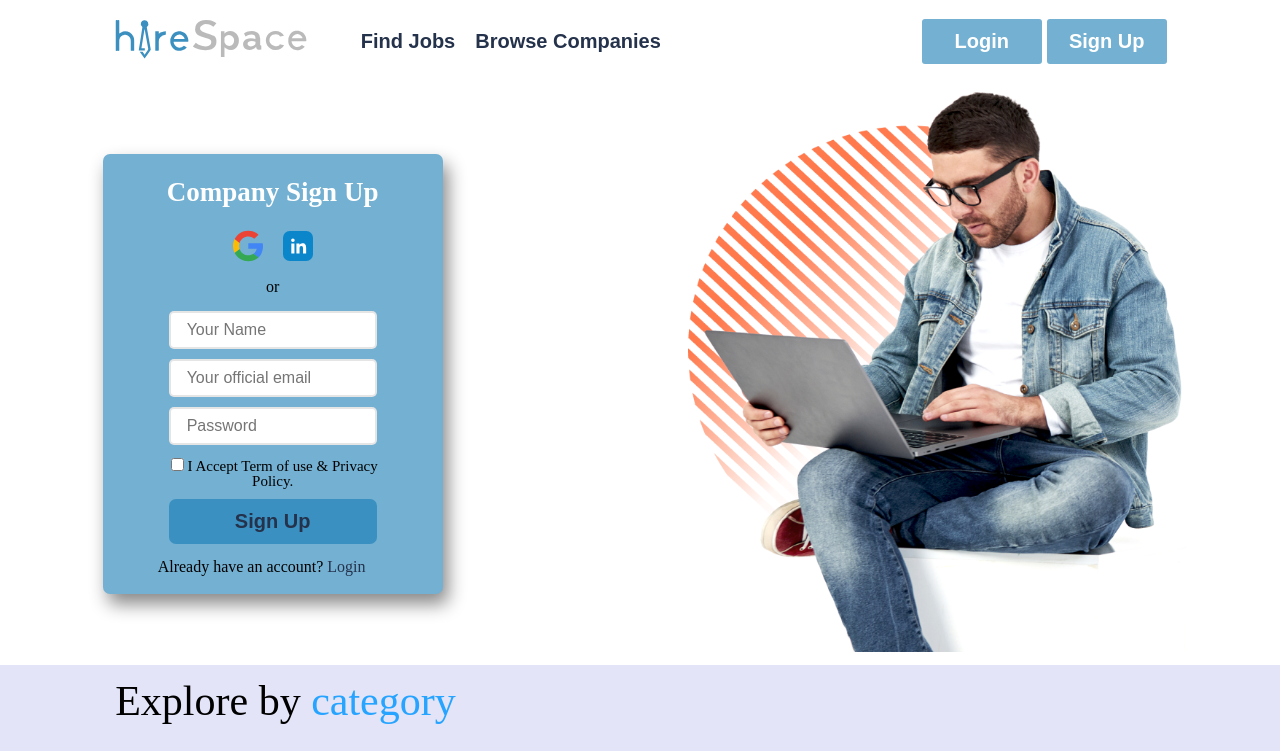
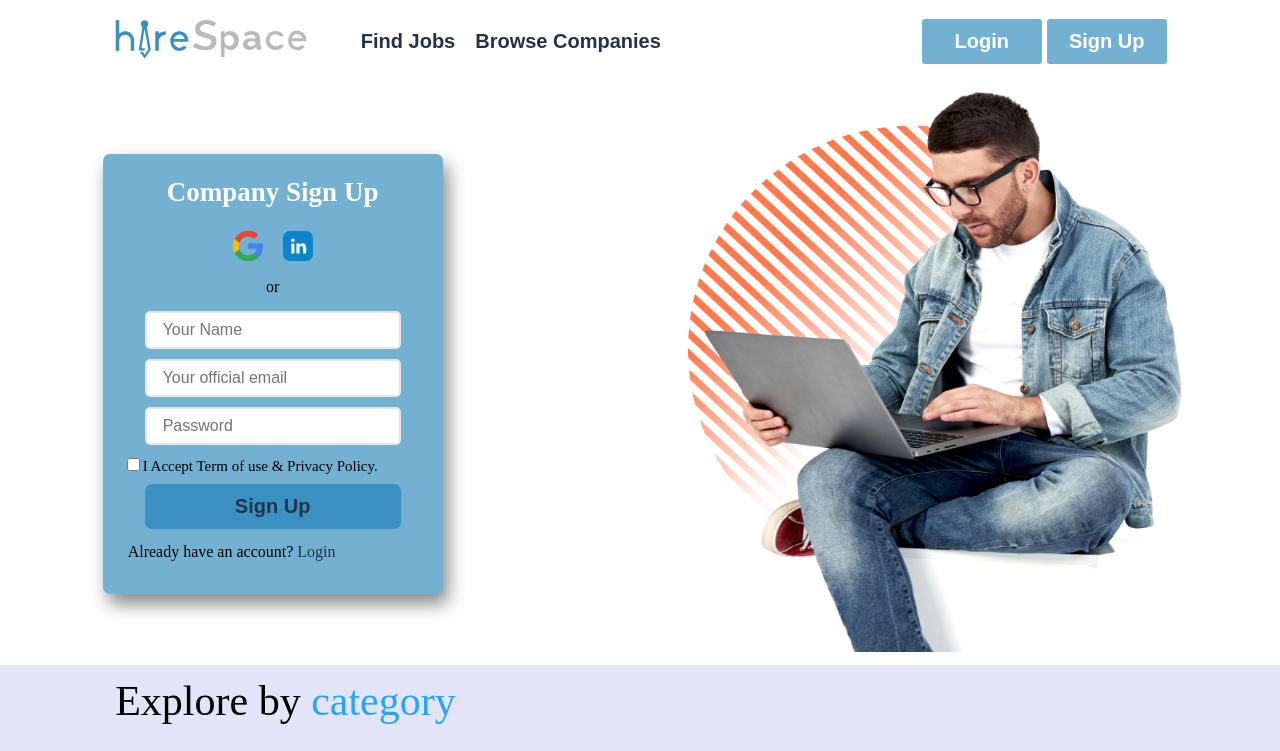
Before and after one commit to sauravraj276/HireSpace, a React (Create React App) app in the folder frontend/: page /CompanySignUp in a window 1280 px wide. Shown: the top 751 px of the page. Built offline with nearby package versions, Linux system fonts and the light colour scheme.

Commit message:
change in signup

```diff
--- a/frontend/src/style/signupe.css
+++ b/frontend/src/style/signupe.css
@@ -29,7 +29,7 @@
     height: 440px;
     width: 340px;
     margin-left: 2%;
-    padding: 25px 40px;
+    padding: 25px 10px;
     background-color: var(--C15);
     box-shadow:5px 10px 18px #888888 ;
     border-radius: 7px;
```
